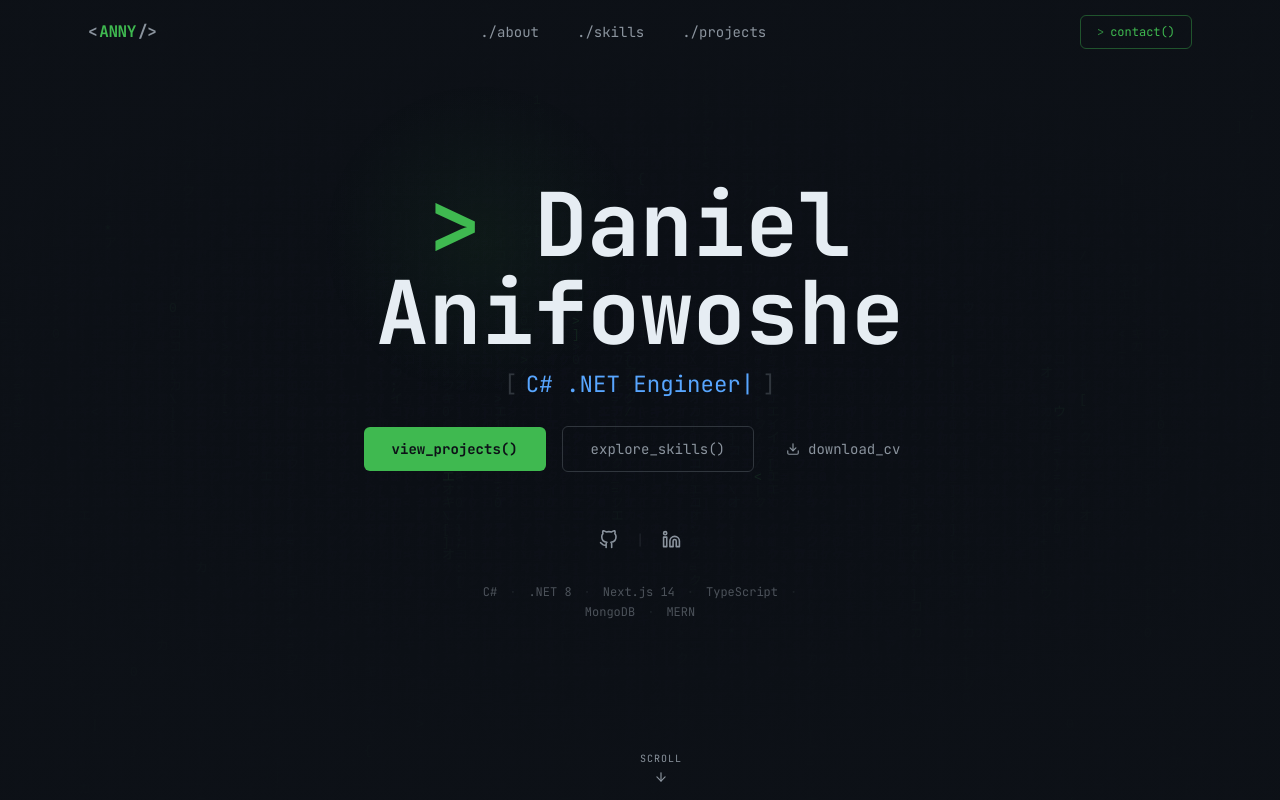
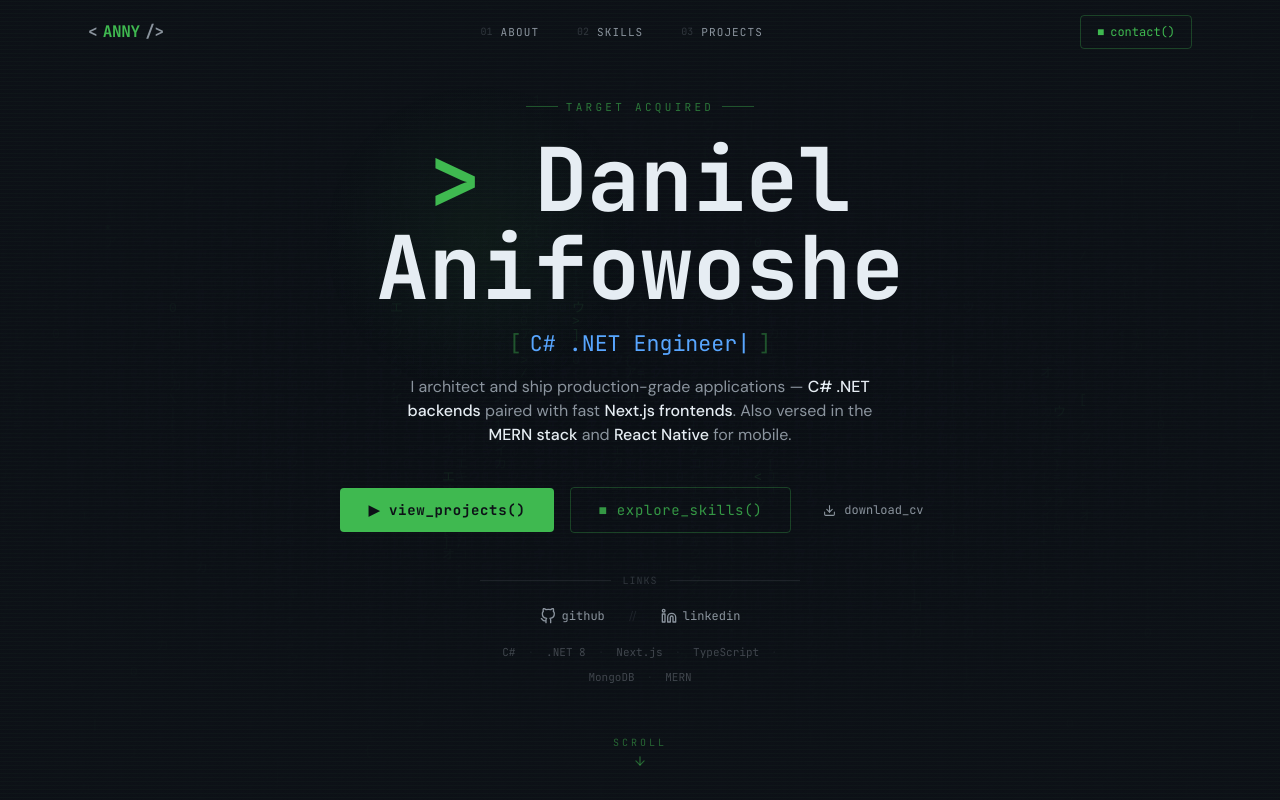
Before and after one commit to Kingaer04/Portfolio-next, a Next.js app: page / in a window 1280 px wide. Shown: the top 800 px of the page. Built offline with nearby package versions, Linux system fonts and the light colour scheme.

Commit message:
Refactor Navbar and Hero components: enhance layout, add boot sequence, and improve styling

```diff
--- a/components/layout/Navbar.tsx
+++ b/components/layout/Navbar.tsx
@@ -1,20 +1,20 @@
 "use client";
 
 import { useState, useEffect } from "react";
-import { motion, AnimatePresence } from "framer-motion";
+import { AnimatePresence, motion } from "framer-motion";
 import { HiMenuAlt3, HiX } from "react-icons/hi";
 import { cn } from "@/lib/utils";
 
 const NAV_LINKS = [
-  { label: "about",    href: "#about" },
-  { label: "skills",   href: "#skills" },
-  { label: "projects", href: "#projects" },
+  { label: "about",    href: "#about",    code: "01" },
+  { label: "skills",   href: "#skills",   code: "02" },
+  { label: "projects", href: "#projects", code: "03" },
 ];
 
 function GlitchLogo() {
-  const [glitching, setGlitching] = useState(false);
   const [displayText, setDisplayText] = useState("ANNY");
-  const chars = "アイウエオ#@$%01カキクケ";
+  const [glitching,   setGlitching]   = useState(false);
+  const chars    = "アイウエオ#@$%01カキクケ><_";
   const original = "ANNY";
 
   const triggerGlitch = () => {
@@ -23,10 +23,8 @@ function GlitchLogo() {
     let iterations = 0;
     const interval = setInterval(() => {
       setDisplayText(
-        original.split("").map((char, i) =>
-          i < iterations
-            ? original[i]
-            : chars[Math.floor(Math.random() * chars.length)]
+        original.split("").map((_, i) =>
+          i < iterations ? original[i] : chars[Math.floor(Math.random() * chars.length)]
         ).join("")
       );
       iterations += 0.4;
@@ -47,26 +45,26 @@ function GlitchLogo() {
   return (
     <span
       onMouseEnter={triggerGlitch}
-      className="font-mono font-bold text-base tracking-tight cursor-pointer select-none flex items-center gap-0.5 group"
+      className="font-mono font-bold text-base tracking-tight cursor-pointer select-none flex items-center"
     >
-      <span className="text-muted group-hover:text-green transition-colors">&lt;</span>
-      <span className="text-green relative">
+      <span className="text-muted">&lt;</span>
+      <span className="text-green relative inline-block min-w-[3rem] text-center">
         {displayText}
         {glitching && (
-          <span className="absolute inset-0 text-cyan opacity-40 translate-x-0.5 pointer-events-none">
+          <span className="absolute inset-0 text-cyan opacity-30 translate-x-[2px] pointer-events-none">
             {displayText}
           </span>
         )}
       </span>
-      <span className="text-muted group-hover:text-green transition-colors">/&gt;</span>
+      <span className="text-muted">/&gt;</span>
     </span>
   );
 }
 
 export default function Navbar() {
-  const [scrolled,       setScrolled]      = useState(false);
-  const [activeSection,  setActiveSection] = useState("hero");
-  const [menuOpen,       setMenuOpen]      = useState(false);
+  const [scrolled,      setScrolled]      = useState(false);
+  const [activeSection, setActiveSection] = useState("hero");
+  const [menuOpen,      setMenuOpen]      = useState(false);
 
   useEffect(() => {
     const onScroll = () => setScrolled(window.scrollY > 30);
@@ -89,44 +87,56 @@ export default function Navbar() {
       "fixed top-0 left-0 right-0 z-50 transition-all duration-300",
       scrolled ? "bg-bg/80 backdrop-blur-xl border-b border-border/60" : "bg-transparent"
     )}>
-      <nav className="max-w-6xl mx-auto px-6 h-16 flex items-center justify-between">
+      <nav className="max-w-6xl mx-auto px-6 h-16 flex items-center justify-between gap-8">
 
-        {/* Glitch logo */}
-        <a href="#hero" aria-label="Home">
-          <GlitchLogo />
-        </a>
+        {/* Logo — fixed width so it never shifts layout */}
+        <div className="flex-shrink-0">
+          <a href="#hero" aria-label="Home">
+            <GlitchLogo />
+          </a>
+        </div>
 
-        {/* Desktop nav */}
-        <ul className="hidden md:flex items-center gap-1">
-          {NAV_LINKS.map(({ label, href }) => {
+        {/* Desktop nav — centered */}
+        <ul className="hidden md:flex items-center gap-1 flex-1 justify-center">
+          {NAV_LINKS.map(({ label, href, code }) => {
             const id       = href.replace("#", "");
             const isActive = activeSection === id;
             return (
               <li key={label}>
                 <a href={href} className={cn(
-                  "relative font-mono text-sm px-3 py-2 rounded-md transition-colors duration-150 flex items-center gap-1.5",
-                  isActive ? "text-green bg-green/5" : "text-muted hover:text-text hover:bg-white/5"
+                  "relative font-mono text-xs px-4 py-2 rounded transition-all duration-150 flex items-center gap-2 group border",
+                  isActive
+                    ? "text-green bg-green/5 border-green/30"
+                    : "text-muted border-transparent hover:text-green hover:border-green/20 hover:bg-green/5"
                 )}>
+                  <span className={cn(
+                    "text-[10px] transition-colors",
+                    isActive ? "text-green/60" : "text-border group-hover:text-green/40"
+                  )}>{code}</span>
+                  <span className="tracking-widest uppercase text-[11px]">{label}</span>
                   {isActive && (
-                    <motion.span layoutId="nav-dot" className="w-1 h-1 rounded-full bg-green" />
+                    <motion.span
+                      layoutId="nav-active"
+                      className="absolute -bottom-px left-0 right-0 h-px bg-green"
+                    />
                   )}
-                  {!isActive && <span className="w-1 h-1 rounded-full bg-transparent" />}
-                  ./{label}
                 </a>
               </li>
             );
           })}
         </ul>
 
-        {/* Contact CTA */}
-        <a href="mailto:danielanifowoshe04@gmail.com"
-          className="hidden md:inline-flex items-center gap-1.5 font-mono text-xs px-4 py-2 border border-green/40 text-green rounded-md hover:bg-green/10 hover:border-green transition-all">
-          <span className="text-green/70">&gt;</span> contact()
-        </a>
+        {/* Contact */}
+        <div className="flex-shrink-0">
+          <a href="mailto:danielanifowoshe04@gmail.com"
+            className="hidden md:inline-flex items-center gap-1.5 font-mono text-xs px-4 py-2 border border-green/30 text-green rounded hover:bg-green/10 hover:border-green transition-all">
+            <span className="animate-pulse text-green">■</span> contact()
+          </a>
+        </div>
 
         {/* Mobile hamburger */}
         <button
-          className="md:hidden p-2 text-muted hover:text-text transition-colors rounded-md hover:bg-white/5"
+          className="md:hidden flex-shrink-0 p-2 text-muted hover:text-green transition-colors"
           onClick={() => setMenuOpen((o) => !o)}
           aria-label="Toggle menu"
         >
@@ -142,23 +152,31 @@ export default function Navbar() {
             animate={{ opacity: 1, height: "auto" }}
             exit={{ opacity: 0, height: 0 }}
             transition={{ duration: 0.2 }}
-            className="md:hidden overflow-hidden bg-surface/95 backdrop-blur-xl border-b border-border"
+            className="md:hidden overflow-hidden bg-bg/95 backdrop-blur-xl border-b border-border"
           >
-            <ul className="flex flex-col px-6 py-5 gap-1">
-              {NAV_LINKS.map(({ label, href }) => (
+            {/* Scanline effect */}
+            <div className="px-6 py-2 border-b border-border/50">
+              <p className="font-mono text-[10px] text-green/40 tracking-widest">
+                // NAVIGATION_MENU :: ONLINE
+              </p>
+            </div>
+            <ul className="flex flex-col px-6 py-4 gap-1">
+              {NAV_LINKS.map(({ label, href, code }) => (
                 <li key={label}>
                   <a href={href}
                     onClick={() => setMenuOpen(false)}
-                    className="font-mono text-sm text-muted hover:text-green transition-colors flex items-center gap-2 py-2">
-                    <span className="text-green/50">./</span>{label}
+                    className="font-mono text-sm text-muted hover:text-green transition-colors flex items-center gap-3 py-2.5 border-b border-border/30">
+                    <span className="text-xs text-green/40">{code}</span>
+                    <span className="tracking-widest uppercase text-xs">{label}</span>
+                    <span className="ml-auto text-green/30 text-xs">→</span>
                   </a>
                 </li>
               ))}
-              <li className="pt-2 border-t border-border mt-1">
+              <li className="pt-3">
                 <a href="mailto:danielanifowoshe04@gmail.com"
                   onClick={() => setMenuOpen(false)}
                   className="font-mono text-sm text-green flex items-center gap-2 py-2">
-                  <span className="text-green/50">&gt;</span> contact()
+                  <span className="animate-pulse">■</span> contact()
                 </a>
               </li>
             </ul>
--- a/components/sections/Hero.tsx
+++ b/components/sections/Hero.tsx
@@ -1,6 +1,6 @@
 "use client";
 
-import { useEffect, useRef } from "react";
+import { useEffect, useRef, useState } from "react";
 import { motion } from "framer-motion";
 import { TypeAnimation } from "react-type-animation";
 import { FiDownload, FiArrowDown, FiGithub, FiLinkedin } from "react-icons/fi";
@@ -47,7 +47,10 @@ function CursorGlow() {
   useEffect(() => {
     const el = glowRef.current;
     if (!el) return;
-    const onMove = (e: MouseEvent) => { el.style.left = `${e.clientX}px`; el.style.top = `${e.clientY}px`; };
+    const onMove = (e: MouseEvent) => {
+      el.style.left = `${e.clientX}px`;
+      el.style.top  = `${e.clientY}px`;
+    };
     window.addEventListener("mousemove", onMove, { passive: true });
     return () => window.removeEventListener("mousemove", onMove);
   }, []);
@@ -60,9 +63,52 @@ function CursorGlow() {
   );
 }
 
+/* Scanline boot text — types out a fake system init */
+function BootSequence() {
+  const [visible, setVisible] = useState(true);
+  const [lines, setLines]     = useState<string[]>([]);
+  const sequence = [
+    "SYSTEM BOOT :: T-800 NEURAL NET v2.4",
+    "LOADING TARGET PROFILE...",
+    "IDENTITY: DANIEL ANIFOWOSHE",
+    "CLASSIFICATION: FULL-STACK ENGINEER",
+    "STATUS: ONLINE ██████████ 100%",
+  ];
+
+  useEffect(() => {
+    let i = 0;
+    const interval = setInterval(() => {
+      if (i < sequence.length) {
+        setLines((prev) => [...prev, sequence[i]]);
+        i++;
+      } else {
+        clearInterval(interval);
+        setTimeout(() => setVisible(false), 600);
+      }
+    }, 320);
+    return () => clearInterval(interval);
+  }, []);
+
+  if (!visible) return null;
+  return (
+    <motion.div
+      initial={{ opacity: 1 }}
+      exit={{ opacity: 0 }}
+      className="font-mono text-[11px] text-green/50 mb-6 text-left w-full max-w-sm mx-auto space-y-0.5"
+    >
+      {lines.map((line, i) => (
+        <motion.p key={i} initial={{ opacity: 0, x: -8 }} animate={{ opacity: 1, x: 0 }}
+          transition={{ duration: 0.2 }} className="flex items-center gap-2">
+          <span className="text-green/30">&gt;</span> {line}
+        </motion.p>
+      ))}
+    </motion.div>
+  );
+}
+
 const fadeUp = (delay = 0) => ({
-  initial: { opacity: 0, y: 28 },
-  animate: { opacity: 1, y: 0 },
+  initial:    { opacity: 0, y: 28 },
+  animate:    { opacity: 1, y: 0 },
   transition: { duration: 0.55, delay, ease: [0.25, 0.46, 0.45, 0.94] as [number,number,number,number] },
 });
 
@@ -71,95 +117,124 @@ export default function Hero() {
     <section id="hero" className="relative min-h-screen flex flex-col items-center justify-center overflow-hidden">
       <div className="absolute inset-0 bg-bg" />
       <MatrixCanvas />
+
+      {/* Dark radial vignette so text stays readable over the matrix */}
       <div className="absolute inset-0 pointer-events-none" style={{
         background: "radial-gradient(ellipse 80% 60% at 50% 50%, rgba(13,17,23,0) 0%, rgba(13,17,23,0.88) 75%)",
       }} />
+
+      {/* Horizontal scanlines overlay */}
+      <div className="absolute inset-0 pointer-events-none opacity-[0.03]"
+        style={{ backgroundImage: "repeating-linear-gradient(0deg, transparent, transparent 2px, #3FB950 2px, #3FB950 3px)", backgroundSize: "100% 4px" }} />
+
       <CursorGlow />
 
-      <div className="relative z-10 max-w-5xl mx-auto px-6 text-center">
-        {/* Status pill */}
-        {/* <motion.div {...fadeUp(0.1)} className="inline-flex items-center gap-2 mb-8">
-          <span className="relative flex h-2 w-2">
-            <span className="animate-ping absolute inline-flex h-full w-full rounded-full bg-green opacity-75" />
-            <span className="relative inline-flex rounded-full h-2 w-2 bg-green" />
+      <div className="relative z-10 w-full max-w-4xl mx-auto px-6 text-center pt-20 flex flex-col items-center">
+
+        {/* Boot sequence */}
+        <BootSequence />
+
+        {/* Top label */}
+        <motion.div {...fadeUp(1.8)} className="inline-flex items-center gap-2 mb-5">
+          <span className="h-px w-8 bg-green/40" />
+          <span className="font-mono text-[11px] text-green/60 tracking-[0.3em] uppercase">
+            Target Acquired
           </span>
-          <span className="font-mono text-xs text-muted border border-border rounded-full px-3 py-1 tracking-wide">
-            Available for new opportunities
-          </span>
-        </motion.div> */}
+          <span className="h-px w-8 bg-green/40" />
+        </motion.div>
 
         {/* Name */}
-        <motion.h1 {...fadeUp(0.2)} className="font-mono font-bold text-text leading-none mb-3"
-          style={{ fontSize: "clamp(2.8rem, 8vw, 5.5rem)" }}>
-          {/* ── EDIT: your name ── */}
+        <motion.h1 {...fadeUp(1.9)} className="font-mono font-bold text-text leading-none mb-4"
+          style={{ fontSize: "clamp(2.6rem, 8vw, 5.5rem)" }}>
           <span className="text-green">&gt;&nbsp;</span>Daniel Anifowoshe
         </motion.h1>
 
-        {/* Typing */}
-        <motion.div {...fadeUp(0.35)} className="font-mono mb-6 flex items-center justify-center gap-2"
-          style={{ fontSize: "clamp(1rem, 3vw, 1.4rem)" }}>
-          <span className="text-border">[</span>
+        {/* Typing role */}
+        <motion.div {...fadeUp(2.0)} className="font-mono mb-4 flex items-center justify-center gap-2"
+          style={{ fontSize: "clamp(0.95rem, 2.5vw, 1.35rem)" }}>
+          <span className="text-green/40">[</span>
           <TypeAnimation
             sequence={[
-              /* ── EDIT: your roles ── */
-              "Software Developer", 2200,
+              "Software Developer",   2200,
               "C# .NET Engineer",     2200,
-              "MERN stack Developer",     2200,
+              "MERN Stack Developer", 2200,
               "Next.js Craftsman",    2200,
-              "A mobile Dev",     2200,
-
+              "Mobile Dev",           2200,
             ]}
             wrapper="span" speed={55} repeat={Infinity} className="text-cyan" />
-          <span className="text-border">]</span>
+          <span className="text-green/40">]</span>
         </motion.div>
 
         {/* Bio */}
-        {/* <motion.p {...fadeUp(0.5)}
-          className="font-sans text-muted max-w-xl mx-auto leading-relaxed mb-10 text-base md:text-lg">
-          {/* ── EDIT: your bio ──
+        <motion.p {...fadeUp(2.1)}
+          className="font-sans text-muted max-w-lg mx-auto leading-relaxed mb-10 text-sm md:text-base">
           I architect and ship production-grade applications —{" "}
-          <span className="text-text">C# .NET backends</span> paired with fast,
-          accessible <span className="text-text">Next.js frontends. And also vertile in Mern stack for web development and React native for mobile development</span>.
-        </motion.p>*/}
+          <span className="text-text font-medium">C# .NET backends</span> paired with fast{" "}
+          <span className="text-text font-medium">Next.js frontends</span>. Also versed in the{" "}
+          <span className="text-text font-medium">MERN stack</span> and{" "}
+          <span className="text-text font-medium">React Native</span> for mobile.
+        </motion.p>
 
         {/* CTAs */}
-        <motion.div {...fadeUp(0.65)} className="flex flex-col sm:flex-row items-center justify-center gap-4 mb-14">
-          <a href="#projects" className="inline-flex items-center gap-2 font-mono text-sm font-bold px-7 py-3 bg-green text-bg rounded-md hover:bg-green/90 active:scale-95 transition-all">
-            view_projects()
+        <motion.div {...fadeUp(2.2)}
+          className="flex flex-col sm:flex-row items-center justify-center gap-4 mb-10">
+          <a href="#projects"
+            className="inline-flex items-center gap-2 font-mono text-sm font-bold px-7 py-3 bg-green text-bg rounded hover:bg-green/90 active:scale-95 transition-all tracking-wider">
+            ▶ view_projects()
           </a>
-          <a href="#skills" className="inline-flex items-center gap-2 font-mono text-sm px-7 py-3 border border-border text-muted rounded-md hover:border-green/40 hover:text-text transition-all">
-            explore_skills()
+          <a href="#skills"
+            className="inline-flex items-center gap-2 font-mono text-sm px-7 py-3 border border-green/30 text-green/80 rounded hover:border-green hover:text-green hover:bg-green/5 transition-all tracking-wider">
+            ■ explore_skills()
           </a>
-          <a href="/cv.pdf" download className="inline-flex items-center gap-2 font-mono text-sm px-4 py-3 text-muted hover:text-green transition-colors">
-            <FiDownload size={14} /> download_cv
+          <a href="/cv.pdf" download
+            className="inline-flex items-center gap-2 font-mono text-xs px-4 py-3 text-muted hover:text-green transition-colors">
+            <FiDownload size={13} /> download_cv
           </a>
         </motion.div>
 
         {/* Socials + stack */}
-        <motion.div {...fadeUp(0.8)} className="flex flex-col items-center gap-8">
-          <div className="flex items-center gap-5">
-            {/* ── EDIT: your actual URLs ── */}
-            <a href="https://github.com/Kingaer04/" target="_blank" rel="noopener noreferrer" className="text-muted hover:text-green transition-colors"><FiGithub size={19} /></a>
-            <span className="text-border/50">|</span>
-            <a href="https://www.linkedin.com/in/daniel-anifowoshe-528373251/" target="_blank" rel="noopener noreferrer" className="text-muted hover:text-cyan transition-colors"><FiLinkedin size={19} /></a>
+        <motion.div {...fadeUp(2.3)} className="flex flex-col items-center gap-5 pb-24">
+          {/* Divider */}
+          <div className="flex items-center gap-3 w-full max-w-xs">
+            <div className="flex-1 h-px bg-border/50" />
+            <span className="font-mono text-[10px] text-border tracking-widest">LINKS</span>
+            <div className="flex-1 h-px bg-border/50" />
           </div>
-          <div className="flex flex-wrap items-center justify-center gap-x-3 gap-y-1 font-mono text-xs text-muted/50 max-w-xs mx-auto">
-            {["C#", ".NET 8", "Next.js 14", "TypeScript", "MongoDB", "MERN"].map((t, i, arr) => (
+
+          <div className="flex items-center gap-6">
+            <a href="https://github.com/Kingaer04/" target="_blank" rel="noopener noreferrer"
+              className="font-mono text-xs text-muted hover:text-green transition-colors flex items-center gap-1.5">
+              <FiGithub size={16} /> github
+            </a>
+            <span className="text-border/50 text-xs">//</span>
+            <a href="https://www.linkedin.com/in/daniel-anifowoshe-528373251/" target="_blank" rel="noopener noreferrer"
+              className="font-mono text-xs text-muted hover:text-cyan transition-colors flex items-center gap-1.5">
+              <FiLinkedin size={16} /> linkedin
+            </a>
+          </div>
+
+          <div className="flex flex-wrap items-center justify-center gap-x-3 gap-y-2 font-mono text-[11px] text-muted/40 max-w-xs">
+            {["C#", ".NET 8", "Next.js", "TypeScript", "MongoDB", "MERN"].map((t, i, arr) => (
               <span key={t} className="flex items-center gap-3">
-                <span className="hover:text-muted/80 transition-colors cursor-default">{t}</span>
-                {i < arr.length - 1 && <span className="text-border/40">·</span>}
+                <span className="hover:text-muted/70 transition-colors cursor-default">{t}</span>
+                {i < arr.length - 1 && <span className="text-border/30">·</span>}
               </span>
             ))}
           </div>
         </motion.div>
       </div>
 
-      {/* Scroll hint */}
-      <motion.a href="#skills" aria-label="Scroll down"
-        initial={{ opacity: 0 }} animate={{ opacity: 1 }} transition={{ delay: 1.5 }}
-        className="absolute bottom-4 left-1/2 -translate-x-1/2 flex flex-col items-center gap-1 text-muted hover:text-green transition-colors animate-float">
-        <span className="font-mono text-[10px] tracking-widest uppercase">scroll</span>
-        <FiArrowDown size={14} />
+      {/* Scroll hint — always visible, perfectly centered, above everything */}
+      <motion.a
+        href="#about"
+        aria-label="Scroll down"
+        initial={{ opacity: 0 }}
+        animate={{ opacity: 1 }}
+        transition={{ delay: 2.8 }}
+        className="absolute bottom-8 left-0 right-0 z-20 flex flex-col items-center gap-1 text-muted hover:text-green transition-colors animate-float"
+      >
+        <span className="font-mono text-[10px] tracking-[0.3em] uppercase text-green/50">scroll</span>
+        <FiArrowDown size={14} className="text-green/50" />
       </motion.a>
     </section>
   );
```
